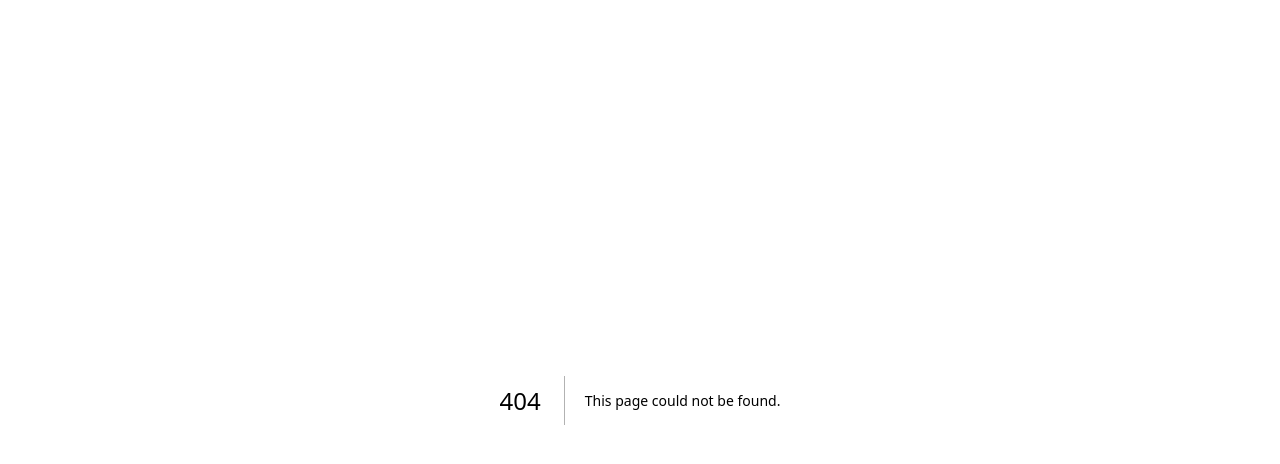
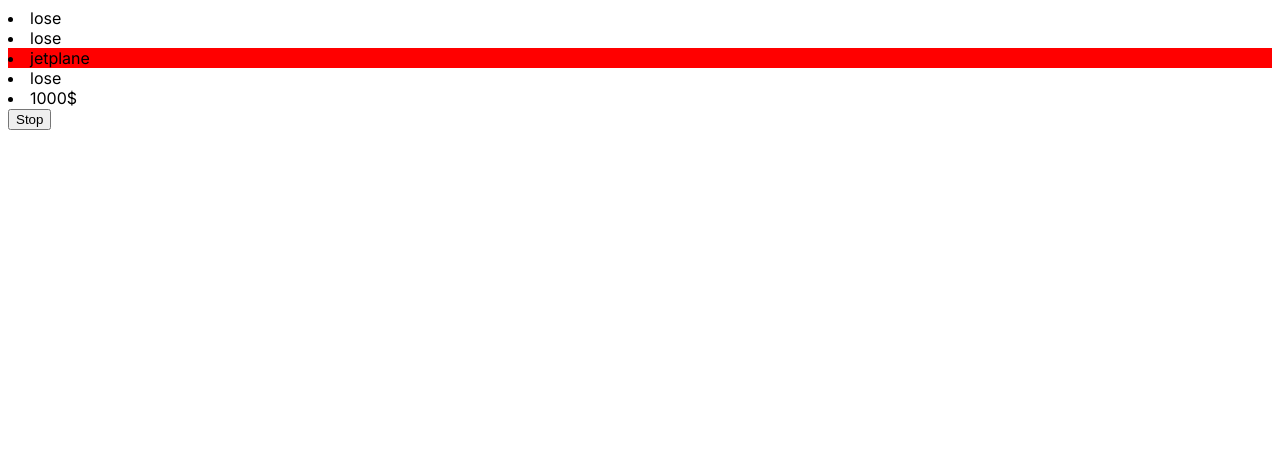
Before and after one commit to itsSarv/React-basic, a Next.js app in the folder my-app/: page /lottery in a window 1280 px wide. Before the commit this address had no page. Shown: the top 464 px of the page. Built offline with nearby package versions, Linux system fonts and the light colour scheme.

Commit message:
Learning useEffect by playing lottery game

```diff
--- a/my-app/src/app/like/page.js
+++ b/my-app/src/app/like/page.js
@@ -1,5 +1,6 @@
 'use client'
 import React, { useState } from 'react'
+import Link from 'next/link';
 import { GrLike } from "react-icons/gr";
 import { FaRegFaceSurprise } from "react-icons/fa6";
 import { FaRegFaceAngry } from "react-icons/fa6";
@@ -39,7 +40,10 @@ const Reaction = () => {
  <div className='division'>
  {reactionOpen && (<ReactionDiv/>)}
  <GenerateReaction/>
+ <br/> <br/>
+ <Link href="/lottery"> <button> Lottery Game </button> </Link>
  </div>
+
  )
 }
 
--- /dev/null
+++ b/my-app/src/app/lottery/page.js
@@ -0,0 +1,42 @@
+'use client'
+import React, {useEffect, useState} from 'react'
+import Link from 'next/link'
+
+const page = () => {
+ const [ randomNum, setRandomNum ] = useState(0)
+ const lotteryItem = ['lose', 'lose', 'jetplane', 'lose','1000$']
+ let time
+
+ useEffect(()=>{
+ time = setTimeout(()=>{
+ if(randomNum === 4){
+ setRandomNum(0)
+ }else{
+ setRandomNum(randomNum+1)
+ }
+ },200)
+ },[randomNum])
+
+ const submitLottery = () => {
+       if(lotteryItem[randomNum] == 'lose'){
+        alert("you lose")
+       }
+       else{
+       alert("You have won " + lotteryItem[randomNum])
+       }
+
+ }
+
+
+ return (
+ <div>
+ {lotteryItem.map((item,id)=>{
+ return <li style={{backgroundColor:id===randomNum ? "red": null}} >{item}</li>
+ })}
+
+ <button onClick={submitLottery}>Stop</button>
+ </div>
+ )
+}
+
+export default page
```
